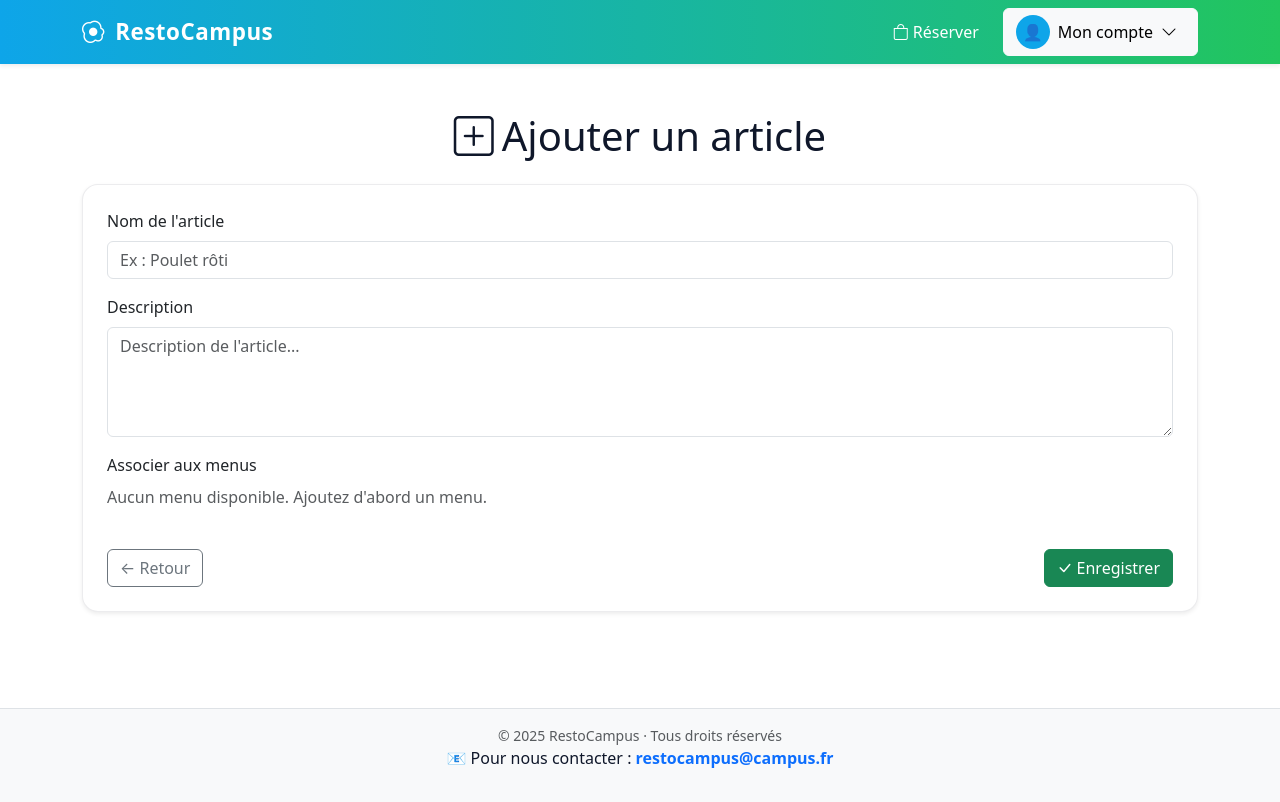
After one commit to abigaelMartin/RestoCampus, a PHP site: template app/views/ajouterArticle.php in a window 1280 px wide. The commit adds this page. Run offline with PHP 8.4, Linux system fonts and the light colour scheme; the template is opened without the code that fills it, so the values that code supplies are empty; the visitor is signed in with stand-in values (Sample User, id 1); a stand-in replaces the project's code that opens the database connection.

Commit message:
page gestion

```diff
--- /dev/null
+++ b/app/views/ajouterArticle.php
@@ -0,0 +1,64 @@
+<div class="container py-5">
+    <h1 class="mb-4 text-center">
+        <i class="bi bi-plus-square me-2"></i>Ajouter un article
+    </h1>
+
+    <!-- Messages succès / erreur -->
+    <?php if (!empty($success)): ?>
+        <div class="alert alert-success"><?= htmlspecialchars($success) ?></div>
+    <?php endif; ?>
+    <?php if (!empty($error)): ?>
+        <div class="alert alert-danger"><?= htmlspecialchars($error) ?></div>
+    <?php endif; ?>
+
+    <form method="post" action="?controleur=AjouterArticle&action=EnregistrerArticle" class="card p-4 shadow-sm bg-white">
+
+        <div class="mb-3">
+            <label for="nom_article" class="form-label">Nom de l'article</label>
+            <input type="text" id="nom_article" name="nom_article" class="form-control" placeholder="Ex : Poulet rôti" required>
+        </div>
+
+        <div class="mb-3">
+            <label for="description" class="form-label">Description</label>
+            <textarea id="description" name="description" class="form-control" rows="4" placeholder="Description de l'article..." required></textarea>
+        </div>
+
+        <div class="mb-3">
+            <label class="form-label">Associer aux menus</label>
+            <div class="d-flex flex-column gap-1">
+                <?php if (!empty($menus)): ?>
+                    <?php foreach ($menus as $menu): ?>
+                        <div class="form-check">
+                            <input class="form-check-input" type="checkbox" name="menus[]" value="<?= $menu['id'] ?>" id="menu<?= $menu['id'] ?>">
+                            <label class="form-check-label" for="menu<?= $menu['id'] ?>">
+                                <?= htmlspecialchars($menu['nom']) ?>
+                            </label>
+                        </div>
+                    <?php endforeach; ?>
+                <?php else: ?>
+                    <div class="text-muted">Aucun menu disponible. Ajoutez d'abord un menu.</div>
+                <?php endif; ?>
+            </div>
+        </div>
+
+        <div class="d-flex justify-content-between mt-4">
+            <a href="?controleur=Gestion&action=index" class="btn btn-outline-secondary">← Retour</a>
+            <button type="submit" class="btn btn-success">
+                <i class="bi bi-check-lg me-1"></i>Enregistrer
+            </button>
+        </div>
+
+    </form>
+</div>
+
+<style>
+.card {
+    border-radius: 1rem;
+    border: 1px solid rgba(15,23,42,.08);
+    box-shadow: 0 3px 10px rgba(0,0,0,.04);
+}
+
+.form-check-input, .form-check-label {
+    cursor: pointer;
+}
+</style>
--- a/app/views/ajouterMenu.php
+++ b/app/views/ajouterMenu.php
@@ -55,7 +55,7 @@ if ($_SERVER['REQUEST_METHOD'] === 'POST') {
 }
 ?>
 
-<?php include "../app/views/layout/header.php" ?>
+
 
 
 <div class="container py-5">
@@ -73,7 +73,7 @@ if ($_SERVER['REQUEST_METHOD'] === 'POST') {
 
 
 
-  <form method="post" enctype="multipart/form-data" action="?controleur=article&action=AjouterUnMenu"  class="card p-4 shadow-sm bg-white">
+  <form method="post" enctype="multipart/form-data" action="?controleur=Menu&action=AjouterUnMenu"  class="card p-4 shadow-sm bg-white">
 
     <div class="mb-3">
       <label for="nom" class="form-label">Nom du menu</label>
@@ -101,4 +101,3 @@ if ($_SERVER['REQUEST_METHOD'] === 'POST') {
 
 </div>
 <script src="https://cdn.jsdelivr.net/npm/bootstrap@5.3.8/dist/js/bootstrap.bundle.min.js" integrity="sha384-FKyoEForCGlyvwx9Hj09JcYn3nv7wiPVlz7YYwJrWVcXK/BmnVDxM+D2scQbITxI" crossorigin="anonymous"></script>
-<?php include "../app/views/layout/footer.php" ?>
--- a/app/views/layout/header.php
+++ b/app/views/layout/header.php
@@ -152,6 +152,12 @@ $displayName = trim(($user['prenom'] ?? '') . ' ' . ($user['nom'] ?? ''));
             </a>
           <?php endif; ?>
 
+          <?php if (isset($user['statut']) && in_array($user['statut'], ['gestionnaire', 'Admin'])): ?>
+            <a class="account-item" href="?controleur=gestion&action=index">
+                <i class="bi bi-tools fs-5"></i> <span>Gestion</span>
+            </a>
+        <?php endif; ?>
+
 
             <a class="account-item" href="?controleur=auth&action=profil">
               <i class="bi bi-person fs-5"></i> <span>Profil</span>
--- a/app/views/mesreservations.php
+++ b/app/views/mesreservations.php
@@ -27,7 +27,7 @@ function badgeStatut($s){
 
 </style>
 
-<?php include "../app/views/layout/header.php" ?>
+
 
 <header class="page-head py-4 border-bottom">
   <div class="container d-flex flex-wrap align-items-center justify-content-between gap-3">
@@ -174,4 +174,3 @@ function badgeStatut($s){
   </div>
 </section>
 <script src="https://cdn.jsdelivr.net/npm/bootstrap@5.3.8/dist/js/bootstrap.bundle.min.js" integrity="sha384-FKyoEForCGlyvwx9Hj09JcYn3nv7wiPVlz7YYwJrWVcXK/BmnVDxM+D2scQbITxI" crossorigin="anonymous"></script>
-<?php include "../app/views/layout/footer.php" ?>
--- a/app/views/profil.php
+++ b/app/views/profil.php
@@ -9,7 +9,7 @@ $user = $_SESSION['user'] ?? [];
 function h(string $value = null) {
   return htmlspecialchars($value ?? '', ENT_QUOTES, 'UTF-8');
 }
-include "../app/views/layout/header.php";
+
 ?>
 
 
@@ -230,5 +230,5 @@ include "../app/views/layout/header.php";
 <script src="https://cdn.jsdelivr.net/npm/bootstrap@5.3.8/dist/js/bootstrap.bundle.min.js" integrity="sha384-FKyoEForCGlyvwx9Hj09JcYn3nv7wiPVlz7YYwJrWVcXK/BmnVDxM+D2scQbITxI" crossorigin="anonymous"></script>
 <?php
 // Adapter le chemin si besoin :
-require __DIR__ . '/layout/footer.php';
+
 ?>
--- a/app/views/reservation.php
+++ b/app/views/reservation.php
@@ -1,5 +1,5 @@
 <link rel="stylesheet" href="css/reservation.css" />
-<?php include "../app/views/layout/header.php" ?>
+
 <section id="menu" class="py-5 bg-light">
   <div class="container">
 
@@ -101,7 +101,6 @@
   </div>
 </section>
 
-<?php require __DIR__ . '/layout/footer.php';?>
 <script src="https://cdn.jsdelivr.net/npm/bootstrap@5.3.8/dist/js/bootstrap.bundle.min.js" integrity="sha384-FKyoEForCGlyvwx9Hj09JcYn3nv7wiPVlz7YYwJrWVcXK/BmnVDxM+D2scQbITxI" crossorigin="anonymous"></script>
 <script>
   // Filtre de recherche simple (libellé + ingrédients)
--- a/public/index.php
+++ b/public/index.php
@@ -8,5 +8,6 @@ if (!isset($_SESSION['user']) && !($controleur === 'auth' && $action === 'login'
     header("Location: /RestoCampus/public/?controleur=Auth&action=login");
     exit;
 }
-
+include "../app/views/layout/header.php";
 require_once "../app/controllers/".$controleur."Controller.php";
+include "../app/views/layout/footer.php";
```
Also changed, not shown: app/controllers/AjouterArticleController.php (added, +37 -0 lines), app/controllers/GestionController.php (added, +31 -0 lines), app/views/gestion.php (added, +100 -0 lines), app/controllers/MenuController.php (renamed from app/controllers/ArticleController.php).
